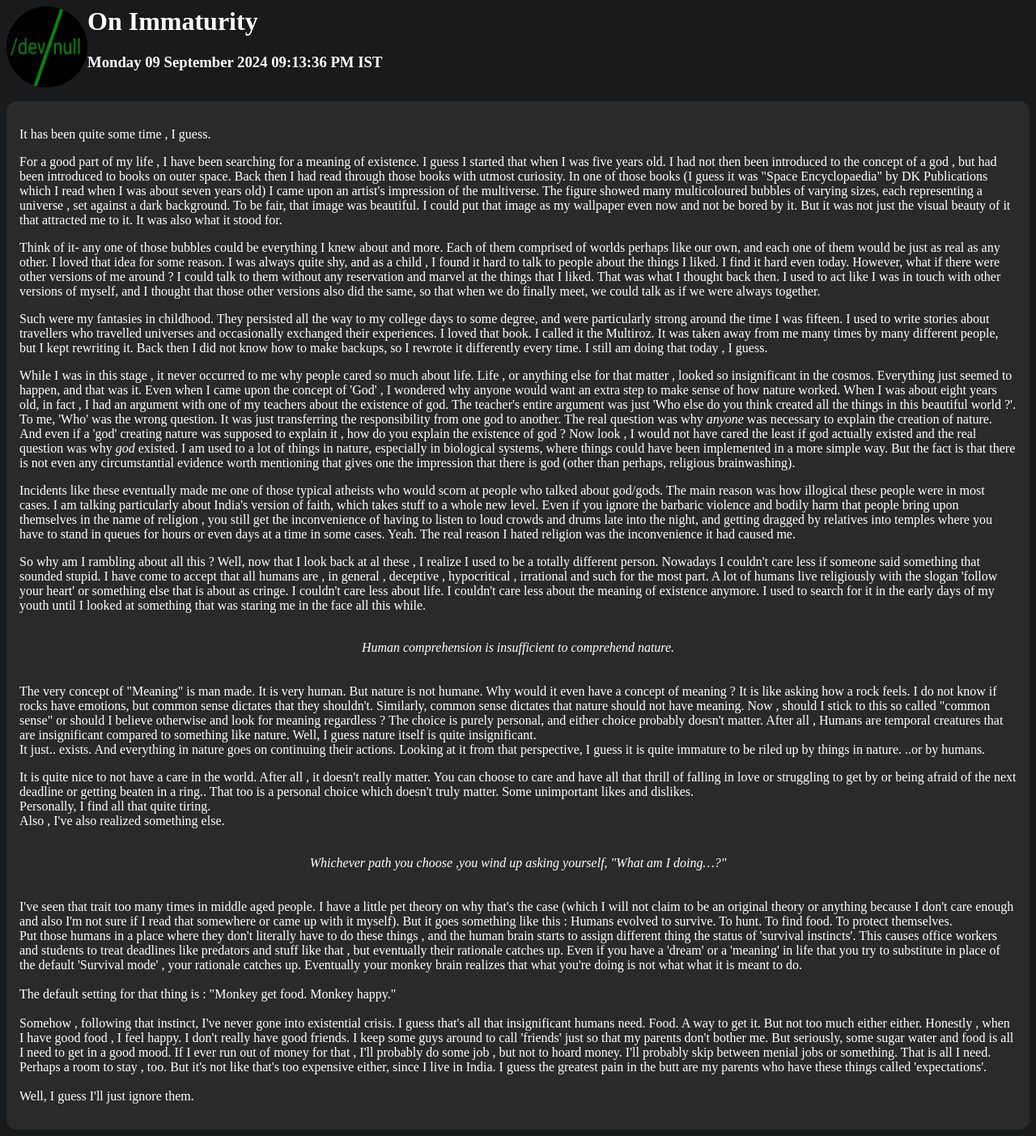
After one commit to Devanand-PA/Devanand-PA.github.io, a PHP site: page /blogs/all_blogs_list/00003-on_immaturity.html in a window 1280 px wide. The commit adds this page. Shown: the whole page at 81% size. Run offline with PHP 8.4, Linux system fonts and the light colour scheme.

Commit message:
New blog!

```diff
--- a/blogs/all_blogs_list.html
+++ b/blogs/all_blogs_list.html
@@ -49,7 +49,6 @@
 
 	<link rel="stylesheet" href="../style.css">
 
-
 <body>
 	<h1>Here are all blog posts so far (Most of them are rants about things that nobody cares about.) :</h1>
 
--- /dev/null
+++ b/blogs/all_blogs_list/00003-on_immaturity.html
@@ -0,0 +1,97 @@
+<html>
+
+<head>
+	<title> On Immaturity </title>
+	<link rel="icon" type="image/x-icon" href="../../devnull_favicon.webp">
+	<a href="../../index.html"><img class="logo" src="../../devnull.webp"></a>
+</head>
+	<link rel="stylesheet" href="../../style.css" >
+
+<body>
+	<h1>On Immaturity</h1>
+		<h3>Monday 09 September 2024 09:13:36 PM IST</h3>
+	<br>
+
+	<div class="blog_context">
+			<p>
+				It has been quite some time , I guess.
+			<p>
+				For a good part of my life , I have been searching for a meaning of existence. I guess I started that when I was five years old.
+				I had not then been introduced to the concept of a god , but had been introduced to books on outer space. Back then I had read through those books with utmost curiosity.
+				In one of those books (I guess it was "Space Encyclopaedia" by DK Publications which I read when I was about seven years old) I came upon an artist's impression of the multiverse.
+				The figure showed many multicoloured bubbles of varying sizes, each representing a universe , set against a dark background.
+				To be fair, that image was beautiful. I could put that image as my wallpaper even now and not be bored by it.
+				But it was not just the visual beauty of it that attracted me to it. It was also what it stood for.
+			<p>
+				Think of it- any one of those bubbles could be everything I knew about and more. Each of them comprised of worlds perhaps like our own, and each one of them would be just as real as any other.
+				I loved that idea for some reason. I was always quite shy, and as a child , I found it hard to talk to people about the things I liked. I find it hard even today.
+				However, what if there were other versions of me around ? I could talk to them without any reservation and marvel at the things that I liked. That was what I thought back then.
+				I used to act like I was in touch with other versions of myself, and I thought that those other versions also did the same, so that when we do finally meet, we could talk as if we were always together.
+			<p>
+				Such were my fantasies in childhood. They persisted all the way to my college days to some degree, and were particularly strong around the time I was fifteen. I used to write stories about travellers who travelled universes and occasionally exchanged their experiences. I loved that book. I called it the Multiroz. It was taken away from me many times by many different people, but I kept rewriting it. Back then I did not know how to make backups, so I rewrote it differently every time. I still am doing that today , I guess.
+			<p>
+				While I was in this stage , it never occurred to me why people cared so much about life. Life , or anything else for that matter , looked so insignificant in the cosmos.
+				Everything just seemed to happen, and that was it. Even when I came upon the concept of 'God' , I wondered why anyone would want an extra step to make sense of how nature worked.
+				When I was about eight years old, in fact , I had an argument with one of my teachers about the existence of god. The teacher's entire argument was just 'Who else do you think created all the things in this beautiful world ?'.
+				To me, 'Who' was the wrong question. It was just transferring the responsibility from one god to another. The real question was why <i>anyone</i> was necessary to explain the creation of nature. And even if a 'god' creating nature was supposed to explain it , how do you explain the existence of god ? Now look , I would not have cared the least if god actually existed and the real question was why <i>god</i> existed.
+				I am used to a lot of things in nature, especially in biological systems, where things could have been implemented in a more simple way. But the fact is that there is not even any circumstantial evidence worth mentioning that gives one the impression that there is god (other than perhaps, religious brainwashing).
+			<p>
+				Incidents like these eventually made me one of those typical atheists who would scorn at people who talked about god/gods. The main reason was how illogical these people were in most cases. I am talking particularly about India's version of faith, which takes stuff to a whole new level.
+				Even if you ignore the barbaric violence and bodily harm that people bring upon themselves in the name of religion , you still get the inconvenience of having to listen to loud crowds and drums late into the night, and getting dragged by relatives into temples where you have to stand in queues for hours or even days at a time in some cases. Yeah. The real reason I hated religion was the inconvenience it had caused me.
+			<p>
+				So why am I rambling about all this ? Well, now that I look back at al these , I realize I used to be a totally different person.
+				Nowadays I couldn't care less if someone said something that sounded stupid. I have come to accept that all humans are , in general , deceptive , hypocritical , irrational and such for the most part.
+				A lot of humans live religiously with the slogan 'follow your heart' or something else that is about as cringe.
+				I couldn't care less about life. I couldn't care less about the meaning of existence anymore. I used to search for it in the early days of my youth until I looked at something that was staring me in the face all this while.
+				<br><br><center><i>
+					Human comprehension is insufficient to comprehend nature.
+				</i></center><br><br>
+				The very concept of "Meaning" is man made. It is very human. But nature is not humane.
+				Why would it even have a concept of meaning ?
+				It is like asking how a rock feels.
+				I do not know if rocks have emotions, but common sense dictates that they shouldn't.
+				Similarly, common sense dictates that nature should not have meaning.
+				Now , should I stick to this so called "common sense" or should I believe otherwise and look for meaning regardless ?
+				The choice is purely personal, and either choice probably doesn't matter.
+				After all , Humans are temporal creatures that are insignificant compared to something like nature.
+				Well, I guess nature itself is quite insignificant.
+				<br>
+				It just.. exists.
+				And everything in nature goes on continuing their actions.
+				Looking at it from that perspective, I guess it is quite immature to be riled up by things in nature.
+				..or by humans.
+			<p>
+				It is quite nice to not have a care in the world. After all , it doesn't really matter. You can choose to care and have all that thrill of falling in love or struggling to get by or being afraid of the next deadline or getting beaten in a ring..
+				That too is a personal choice which doesn't truly matter. Some unimportant likes and dislikes.
+				<br> Personally, I find all that quite tiring.
+				<br>
+				Also , I've also realized something else.
+				<br><br><center><i>
+					Whichever path you choose ,you wind up asking yourself, "What am I doing…?"
+				</i></center><br><br>
+				I've seen that trait too many times in middle aged people.
+				I have a little pet theory  on why that's the case (which I will not claim to be an original theory or anything because I don't care enough and also I'm not sure if I read that somewhere or came up with it myself).
+				But it goes something like this :
+				Humans evolved to survive. To hunt. To find food. To protect themselves.
+				<br> Put those humans in a place where they don't literally have to do these things , and the human brain starts to assign different thing the status of 'survival instincts'. This causes office workers and students to treat deadlines like predators and stuff like that , but eventually their rationale catches up.
+				Even if you have a 'dream' or a 'meaning' in life that you try to substitute in place of the default 'Survival mode' , your rationale catches up.
+				Eventually your monkey brain realizes that what you're doing is not what what it is meant to do.
+				<br><br>
+				The default setting for that thing is : "Monkey get food. Monkey happy."
+				<br><br>
+				Somehow , following that instinct, I've never gone into existential crisis.
+				I guess that's all that insignificant humans need. Food. A way to get it. But not too much either either.
+				Honestly , when I have good food , I feel happy. I don't really have good friends. I keep some guys around to call 'friends' just so that my parents don't bother me. But seriously, some sugar water and food is all I need to get in a good mood.
+				If I ever run out of money for that , I'll probably do some job , but not to hoard money.
+				I'll probably skip between menial jobs or something. That is all I need. Perhaps a room to stay , too.
+				But it's not like that's too expensive either, since I live in India.
+				I guess the greatest pain in the butt are my parents who have these things called 'expectations'.
+				<br><br>
+				Well, I guess I'll just ignore them.
+			<p>
+
+	</div>
+
+
+
+</body>
--- a/style.css
+++ b/style.css
@@ -78,3 +78,9 @@
 	table {
 		width: 100%;
 	}
+	.blog_context {
+		font-size : 2vh;
+		padding: 16px;
+		background-color : #292a29 ;
+		border-radius: 1%;
+	}
```
